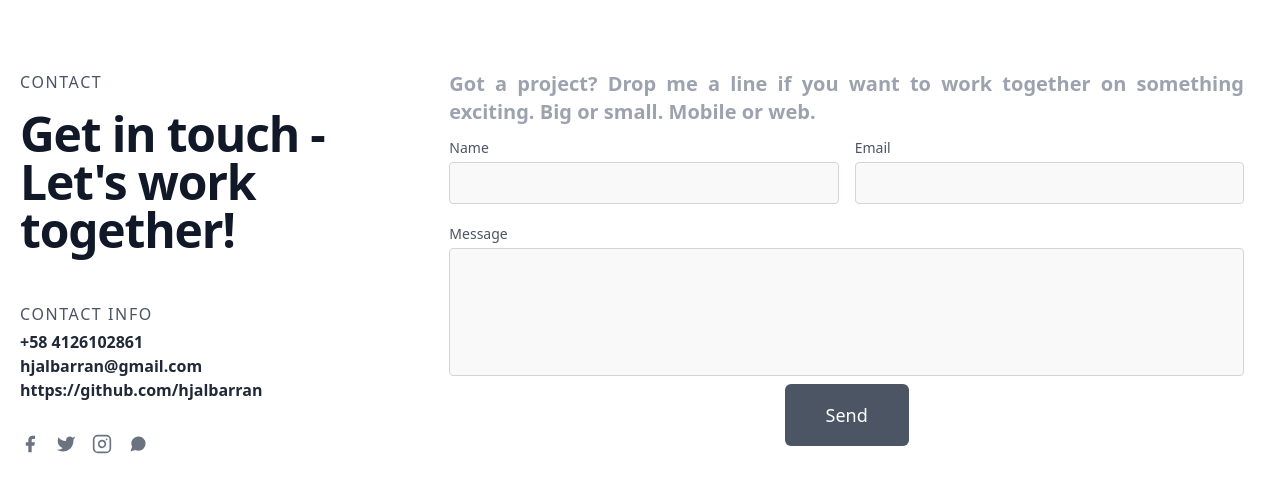
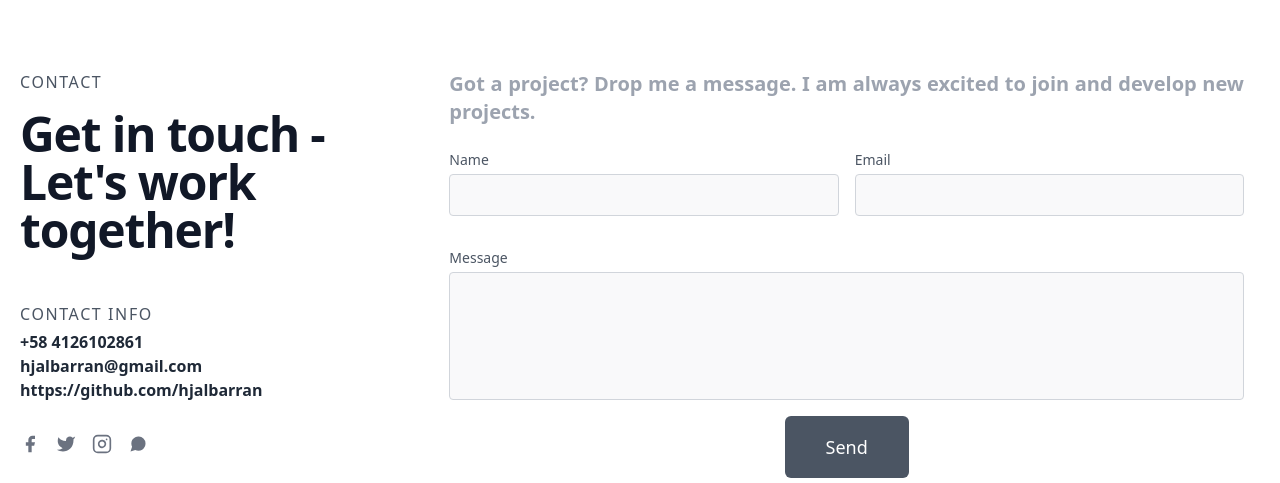
Before and after one commit to hjalbarran/portfolio-v1, a Vue app: page /contact in a window 1280 px wide. Shown: the part 402-885 px from the top of the page. Before the commit the page ends 862 px from the top, so only its background shows below. Built offline with nearby package versions, Linux system fonts and the light colour scheme.

Commit message:
improved some accessibility issues in the contact form

```diff
--- a/src/views/Contact.vue
+++ b/src/views/Contact.vue
@@ -54,11 +54,11 @@
                 </span>
             </div>
             <div class="lg:w-8/12 md:w-7/12 sm:w-6/12 sm:text-center lg:text-justify px-4">
-                <h3 class="text-xl text-gray-400 font-semibold second-animation">Got a project? Drop me a line if you want to work together on something exciting. Big or small. Mobile or web.</h3>
+                <h3 class="text-xl text-gray-400 font-semibold second-animation">Got a project? Drop me a message. I am always excited to join and develop new projects.</h3>
                 <div class="container mx-auto pt-2">
                     <Form class="contact-form flex flex-wrap -m-2 third-animation" @submit="sendEmail">
                         <fieldset class="container flex">
-                            <legend class="hidden">Name and email</legend>
+                            <legend class="text-transparent leading-none text-xs pl-2">Name and email</legend>
                             <div class="p-2 w-1/2">
                                 <label class="leading-7 text-sm text-gray-600">Name</label>
                                 <Field type="text" name="name" :rules="isRequired" class="w-full bg-gray-100 bg-opacity-50 rounded border border-gray-300 focus:border-indigo-500 focus:bg-white focus:ring-2 focus:ring-indigo-200 text-base outline-none text-gray-700 py-1 px-3 leading-8 transition-colors duration-200 ease-in-out" required/>
@@ -71,14 +71,14 @@
                             </div>
                         </fieldset>
                         <fieldset class="container flex">
-                            <legend class="hidden">Message</legend>
+                            <legend class="text-transparent leading-none text-xs pl-2">Message</legend>
                             <div class="p-2 w-full">
                                 <label class="leading-7 text-sm text-gray-600">Message</label>
                                 <Field type="text" name="message" :rules="isRequired" class="w-full bg-gray-100 bg-opacity-50 rounded border border-gray-300 focus:border-indigo-500 focus:bg-white focus:ring-2 focus:ring-indigo-200 h-32 text-base outline-none text-gray-700 py-1 px-3 resize-none leading-6 transition-colors duration-200 ease-in-out" />
                                 <ErrorMessage class="text-red-500" name="message" />
                             </div>
                         </fieldset>
-                        <input type="submit" value="Send" class="flex mx-auto px-8 py-2 border border-transparent text-base font-medium rounded-md text-white bg-gray-600 md:py-4 md:text-lg md:px-10 hover:bg-gray-700 cursor-pointer">
+                        <input type="submit" value="Send" class="flex mx-auto px-8 py-2 my-2 border border-transparent text-base font-medium rounded-md text-white bg-gray-600 md:py-4 md:text-lg md:px-10 hover:bg-gray-700 cursor-pointer">
                     </Form>
                 </div>
             </div>
```
